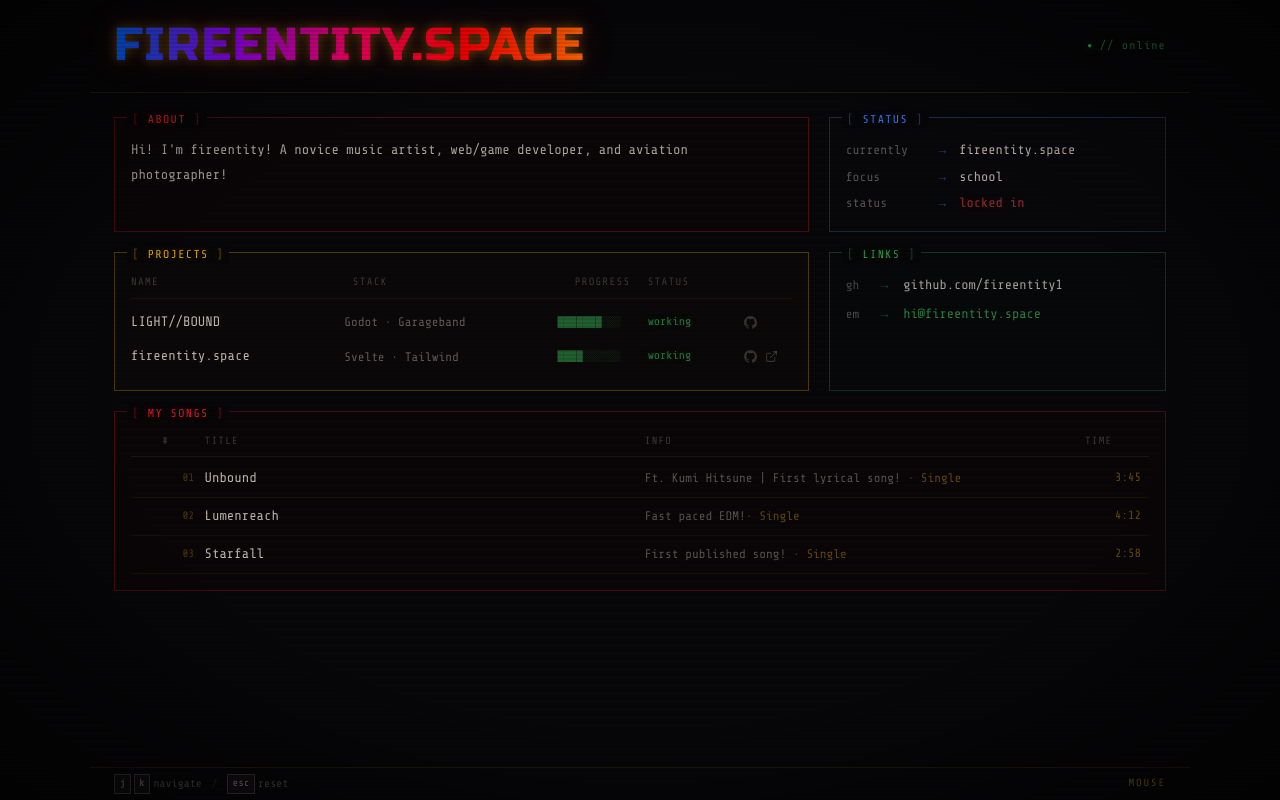
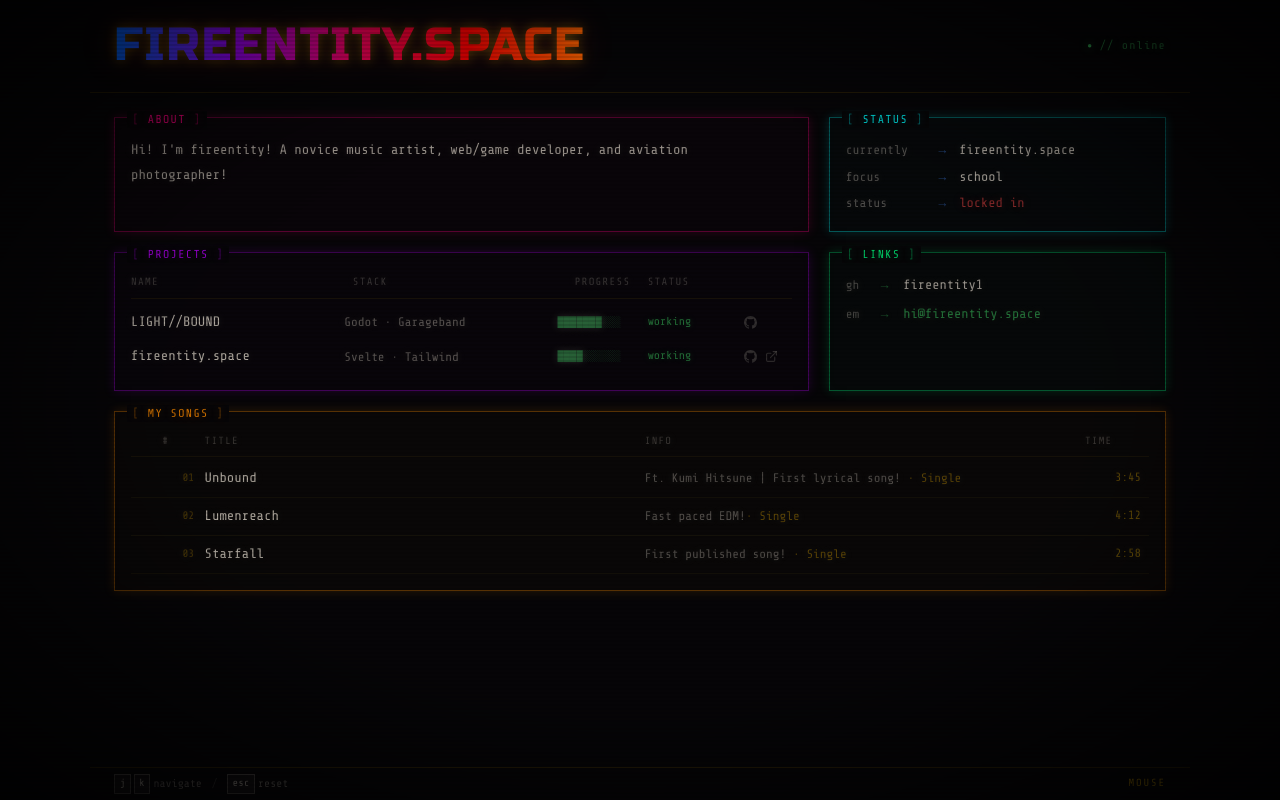
Before and after one commit to FireEntity1/fireentity-space, a SvelteKit app: page / in a window 1280 px wide. Built offline with nearby package versions, Linux system fonts and the light colour scheme.

Commit message:
feat: glow // new colours

```diff
--- a/src/lib/Block.svelte
+++ b/src/lib/Block.svelte
@@ -32,19 +32,22 @@
 </section>
 
 <style>
-	/* Retro broadcast palette — cycling per position */
-	.panel { --c: 232, 33, 42; }
-	.panel:nth-of-type(4n + 2) { --c: 66, 133, 244; }
-	.panel:nth-of-type(4n + 3) { --c: 251, 188, 5; }
-	.panel:nth-of-type(4n + 4) { --c: 52, 168, 83; }
+	.panel { --c: 255, 0, 128; }
+	.panel:nth-of-type(4n + 2) { --c: 0, 255, 255; }
+	.panel:nth-of-type(4n + 3) { --c: 185, 0, 255; }
+	.panel:nth-of-type(4n + 4) { --c: 0, 255, 128; }
+	.panel:nth-of-type(5n + 5) { --c: 255, 140, 0; }
 
 	.panel {
 		position: relative;
 		grid-column: span var(--colspan, 1);
 		grid-row: span var(--rowspan, 1);
-		border: 1px solid rgba(var(--c), 0.28);
+		border: 1px solid rgba(var(--c), 0.35);
 		padding: 1.25rem 1rem 1rem;
 		background: rgba(var(--c), 0.012);
+		box-shadow:
+			0 0 10px rgba(var(--c), 0.18),
+			inset 0 0 12px rgba(var(--c), 0.015);
 		transition:
 			border-color 0.2s,
 			background 0.2s,
@@ -53,14 +56,14 @@
 
 	.panel:hover,
 	.panel.active {
-		border-color: rgba(var(--c), 0.6);
+		border-color: rgba(var(--c), 0.65);
 		background: rgba(var(--c), 0.035);
 		box-shadow:
-			0 0 20px rgba(var(--c), 0.1),
-			inset 0 0 30px rgba(var(--c), 0.02);
+			0 0 14px rgba(var(--c), 0.22),
+			0 0 40px rgba(var(--c), 0.1),
+			inset 0 0 30px rgba(var(--c), 0.04);
 	}
 
-	/* Title sits on the top border — background masks the border behind it */
 	.panel-title {
 		position: absolute;
 		top: -0.62em;
@@ -91,6 +94,7 @@
 		font-size: 0.86rem;
 		line-height: 1.8;
 		color: rgba(216, 208, 196, 0.78);
+		text-shadow: 0 0 8px rgba(216, 208, 196, 0.18);
 		min-height: 3.5rem;
 	}
 
--- a/src/lib/Song.svelte
+++ b/src/lib/Song.svelte
@@ -99,6 +99,7 @@
 		overflow: hidden;
 		text-overflow: ellipsis;
 		font-size: 0.86rem;
+		text-shadow: 0 0 8px rgba(216, 208, 196, 0.18);
 		transition: color 0.1s, text-shadow 0.1s;
 	}
 
--- a/src/routes/+page.svelte
+++ b/src/routes/+page.svelte
@@ -33,7 +33,7 @@
 	];
 
 	var links: LinkEntry[] = [
-		{ label: 'gh', href: 'https://github.com/fireentity1', display: 'github.com/fireentity1' },
+		{ label: 'gh', href: 'https://github.com/fireentity1', display: 'fireentity1' },
 		{ label: 'em', href: 'mailto:hi@fireentity.space', display: 'hi@fireentity.space' }
 	];
 
--- a/src/routes/layout.css
+++ b/src/routes/layout.css
@@ -11,3 +11,28 @@ body {
 	color: #d8d0c4;
 	overflow-x: hidden;
 }
+
+body::before {
+	content: '';
+	position: fixed;
+	inset: 0;
+	background: repeating-linear-gradient(
+		0deg,
+		transparent,
+		transparent 2px,
+		rgba(0, 0, 0, 0.2) 2px,
+		rgba(0, 0, 0, 0.2) 4px
+	);
+	pointer-events: none;
+	z-index: 9999;
+}
+
+/* CRT vignette */
+body::after {
+	content: '';
+	position: fixed;
+	inset: 0;
+	background: radial-gradient(ellipse at center, transparent 50%, rgba(0, 0, 0, 0.42) 100%);
+	pointer-events: none;
+	z-index: 9999;
+}
```
